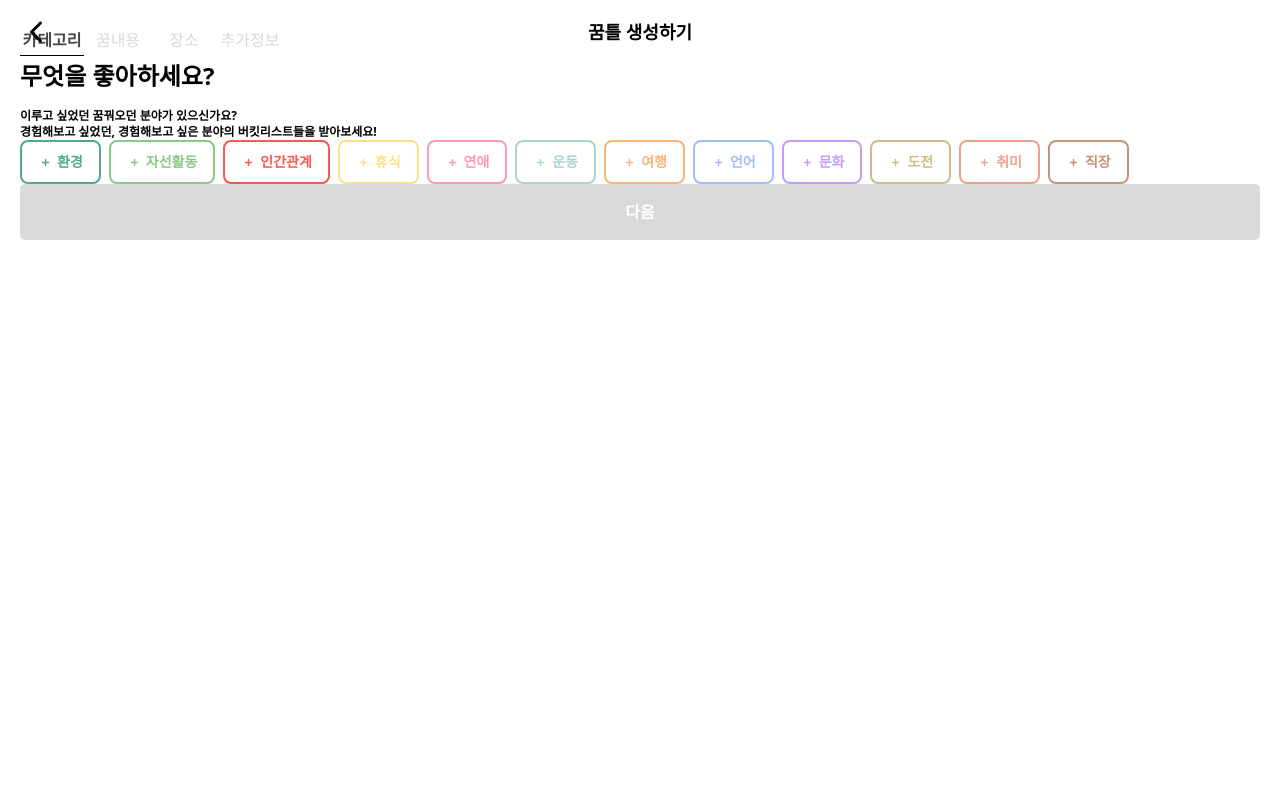
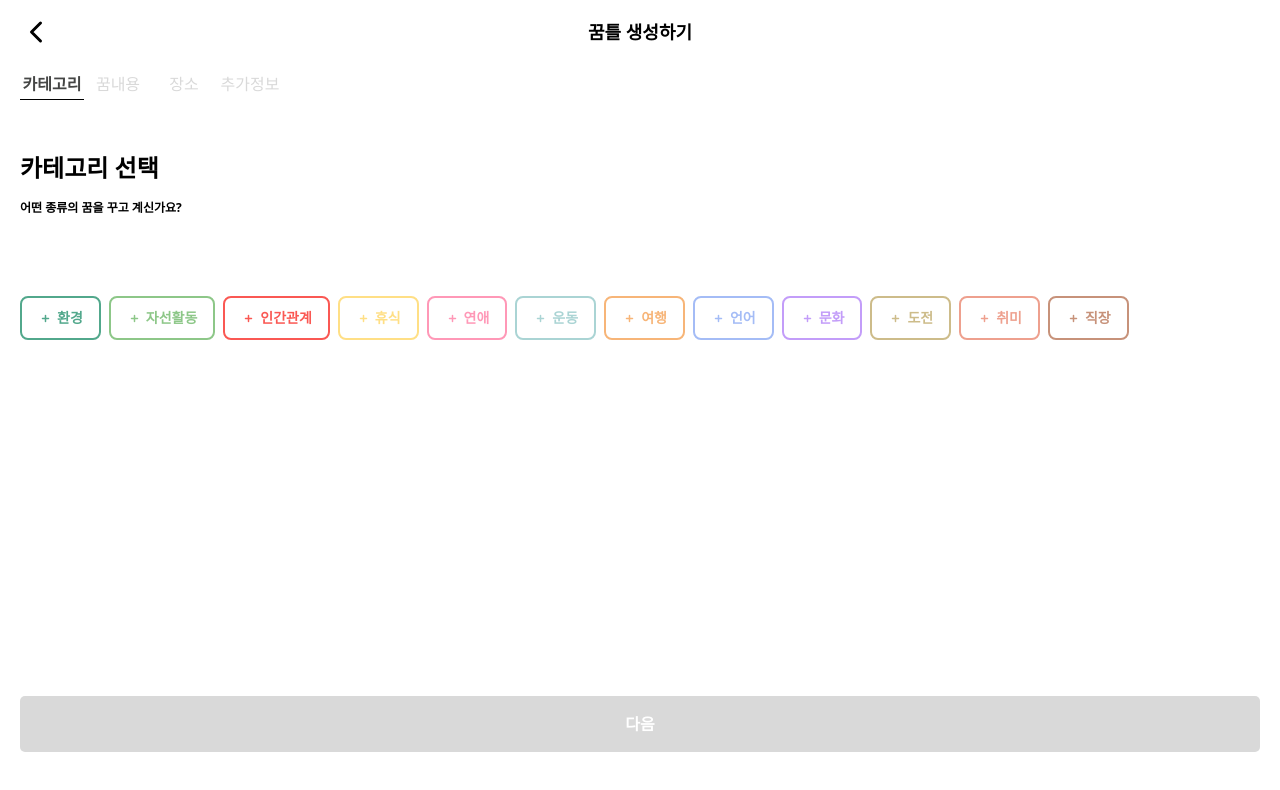
Before and after one commit to ggumms/ggumtle, a React (Vite) app in the folder frontend/: page /bucket/write in a window 1280 px wide. Shown: the top 790 px of the page. Built offline with nearby package versions, Linux system fonts and the light colour scheme.

Commit message:
[FE] Style #60: 버킷 작성 카테고리 페이지 UI 작성
Change-Id: Ifded04d4a99d192356d4652bd2534f22dd931488

```diff
--- a/frontend/src/components/layout/MutiPageLayout/MultiPageLayout.tsx
+++ b/frontend/src/components/layout/MutiPageLayout/MultiPageLayout.tsx
@@ -10,7 +10,7 @@ interface MultiPageLayoutProps {
 // TODO: div 태그 삭제하기
 const MultiPageLayout = ({ headerData }: MultiPageLayoutProps) => {
 	return (
-		<div className="p-[20px]">
+		<div className="flex flex-col h-screen px-5 pt-16 pb-12">
 			<NavigationHeader headerData={headerData} />
 			<Outlet />
 		</div>
--- a/frontend/src/pages/Bucket/AddBucket/CategoryInfo.tsx
+++ b/frontend/src/pages/Bucket/AddBucket/CategoryInfo.tsx
@@ -7,14 +7,18 @@ import PageDescription from '../../../components/PageDescription'
 
 const CategoryInfo = () => {
 	return (
-		<div>
-			<PageDescription type={'categoryJoin'} />
-			<CategorySelect categoryData={categoryData} />
+		<section className="flex flex-col pt-12 grow">
+			<section>
+				<PageDescription type={'categoryWrite'} />
+			</section>
+			<section className="pt-20 grow">
+				<CategorySelect categoryData={categoryData} />
+			</section>
 			{/* 페이지 전환 시 state를 유지하는지 테스트 하기 위한 버튼 */}
 			<NavigateButton path="/bucket/write/main" isDisable={true}>
 				다음
 			</NavigateButton>
-		</div>
+		</section>
 	)
 }
 
```
